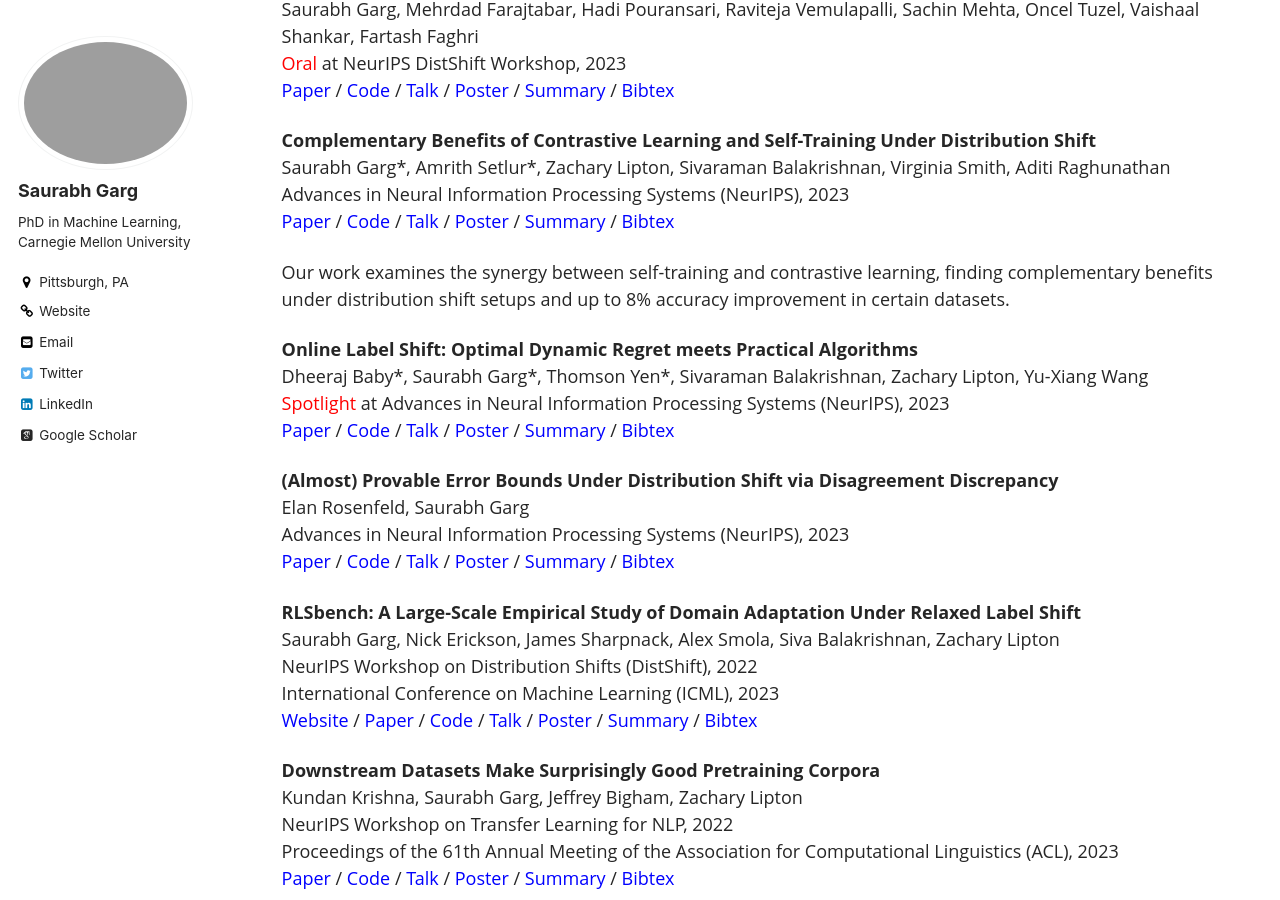
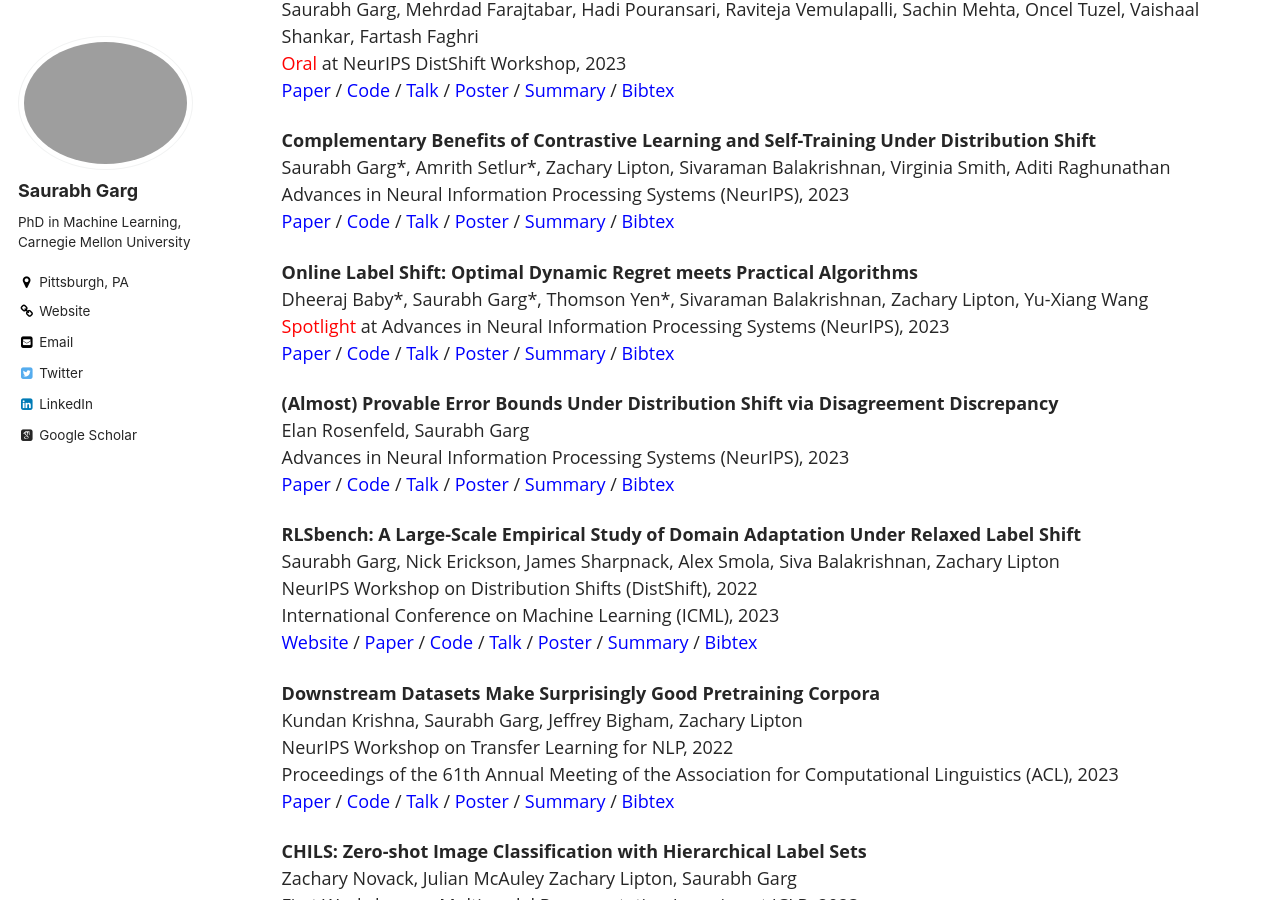
Before and after one commit to saurabhgarg1996/saurabhgarg1996.github.io, a Jekyll site: the page built from _pages/publications.md, in a window 1280 px wide and 900 px high, scrolled down 611 px. Built offline with Jekyll 4.4.1, drawn with Linux system fonts in a browser that asks for light colours; some web fonts are replaced.

```diff
--- a/_pages/publications.md
+++ b/_pages/publications.md
@@ -42,7 +42,7 @@ Saurabh Garg, Mehrdad Farajtabar, Hadi Pouransari, Raviteja Vemulapalli, Sachin
 Saurabh Garg\*, Amrith Setlur\*, Zachary Lipton, Sivaraman Balakrishnan, Virginia Smith, Aditi Raghunathan
 Advances in Neural Information Processing Systems (NeurIPS), 2023
 <span style="color:blue">[Paper](https://arxiv.org/abs/2312.03318)</span> / <span style="color:blue">[Code](https://github.com/acmi-lab/RLSbench/tree/main/)</span> / <span style="color:blue">[Talk](https://neurips.cc/virtual/2023/poster/70149)</span> / <span style="color:blue">[Poster]()</span> / <span style="color:blue">[Summary](javascript:toggleblock('Garg_2023STOC_abs'))</span> / <span style="color:blue">[Bibtex](javascript:toggleblock('garg2023complementary_bib'))</span>
-<p><i id="Garg_2023STOC_abs" style="display: none;">.</i>Our work examines the synergy between self-training and contrastive learning, finding complementary benefits under distribution shift setups and up to 8% accuracy improvement in certain datasets.</p>
+<p><i id="Garg_2023STOC_abs" style="display: none;">Our work examines the synergy between self-training and contrastive learning, finding complementary benefits under distribution shift setups and up to 8% accuracy improvement in certain datasets.</i></p>
 <bibtext xml:space="preserve" id="garg2024complementary_bib" style="display: none;">
 @inproceedings{garg2023complementary,    <br>
   title={Complementary Benefits of Contrastive Learning and Self-Training Under Distribution Shift},    <br>
```
